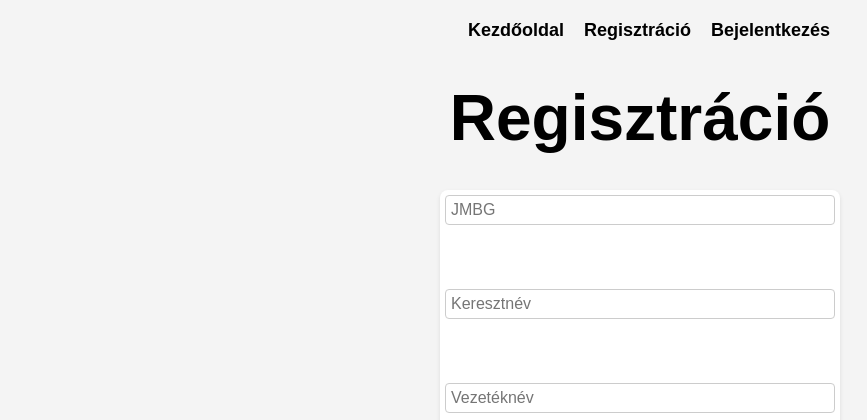
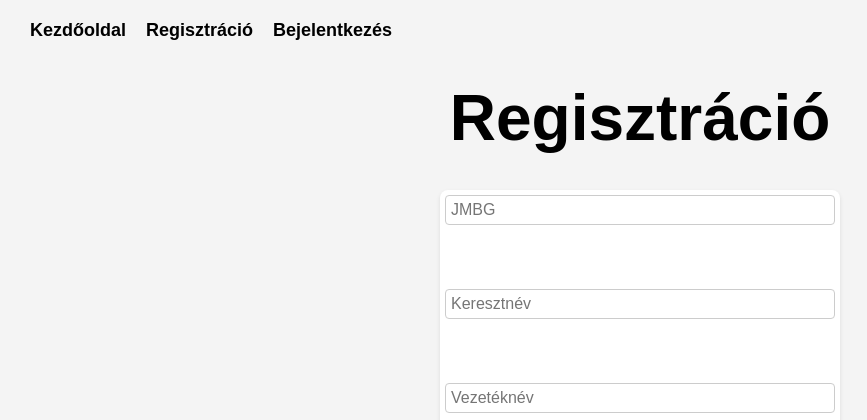
Before and after one commit to baleszpok11/Fogorvosi-rendelo-, a PHP site: page /register.php in a window 1280 px wide. Shown: the top 420 px of the page, without its empty margins (0-867 px from the left). Run offline with PHP 8.4, Linux system fonts and the light colour scheme.

Commit message:
Update style.css

```diff
--- a/style/style.css
+++ b/style/style.css
@@ -72,11 +72,6 @@ a:hover {
     text-decoration: underline;
 }
 
-.navbar{
-    padding: 10px;
-    margin: 10px;
-}
-
 .navbar ul{
     display: flex;
     list-style-type: none;
@@ -107,10 +102,12 @@ a:hover {
     margin-left: 21%;
     margin-bottom: 20px;
 }
-    .navbar{
+
+.navbar{
         display: flex;
-        margin-left: 35%;
-    }
+        padding: 10px;
+        margin: 10px;
+}
 
 
 .header .page{
```
